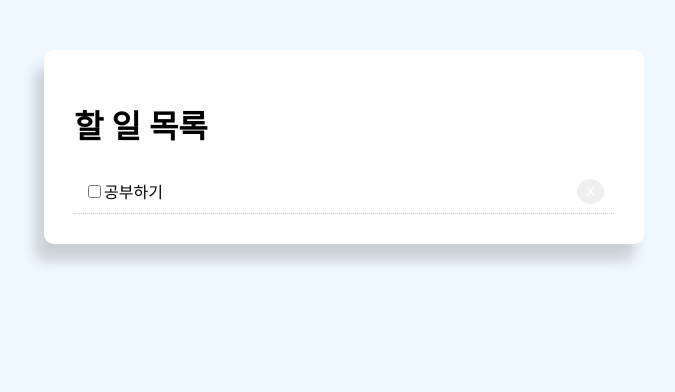
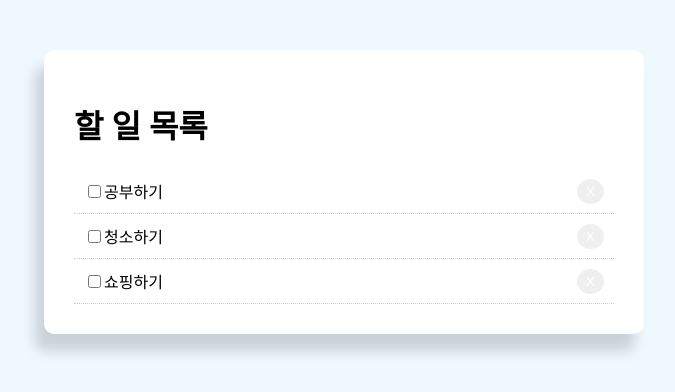
Before and after one commit to junep16/react-todo-app, a React (Create React App) app: page / in a window 1280 px wide. Shown: the top 392 px of the page, without its empty margins (296-971 px from the left). Built offline with nearby package versions, Linux system fonts and the light colour scheme.

Commit message:
✨ 할일목록 동적생성

```diff
--- a/src/App.js
+++ b/src/App.js
@@ -20,6 +20,24 @@
     }
   }
 
+  todoData = [
+    {
+      id: "1",
+      title: "공부하기",
+      completed: true,
+    },
+    {
+      id: "2",
+      title: "청소하기",
+      completed: true,
+    },
+    {
+      id: "3",
+      title: "쇼핑하기",
+      completed: false,
+    },
+  ]
+
   render() {
     return (
       <div className="container">
@@ -27,11 +45,13 @@
           <div className="title">
             <h1>할 일 목록</h1>
           </div>
-          <div style={this.getStyle()}>
-            <input type="checkbox" defaultChecked={false}></input>
-            공부하기
-            <button style={this.btnStyle}>X</button>
-          </div>
+          {this.todoData.map((data) => (
+            <div style={this.getStyle()} key={data.id}>
+              <input type="checkbox" defaultChecked={false}></input>
+              {data.title}
+              <button style={this.btnStyle}>X</button>
+            </div>
+          ))}
         </div>
       </div>
     )
```
